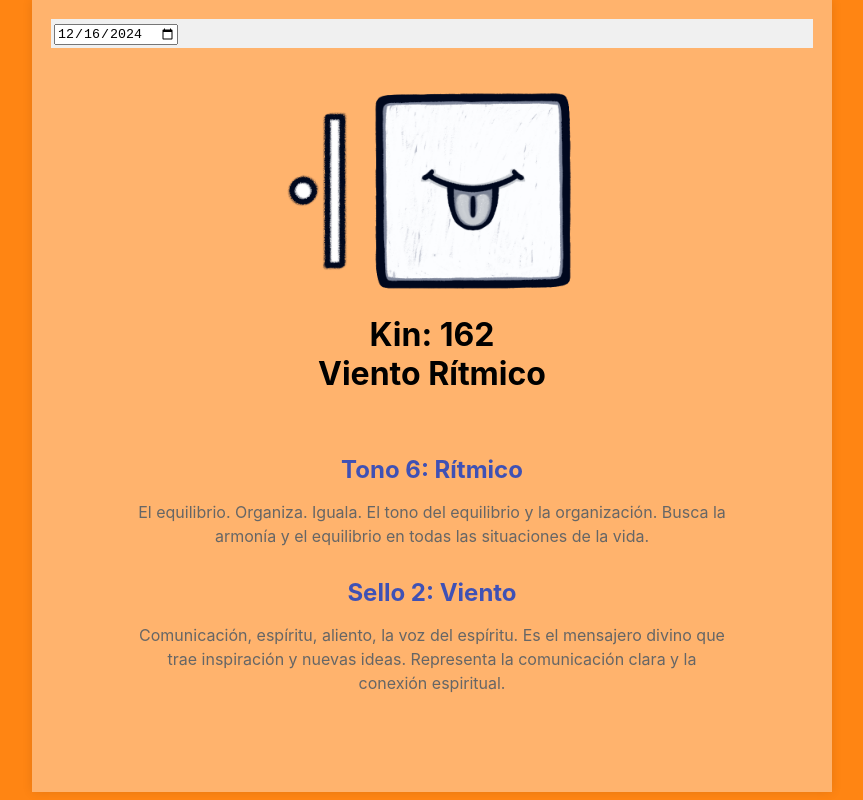
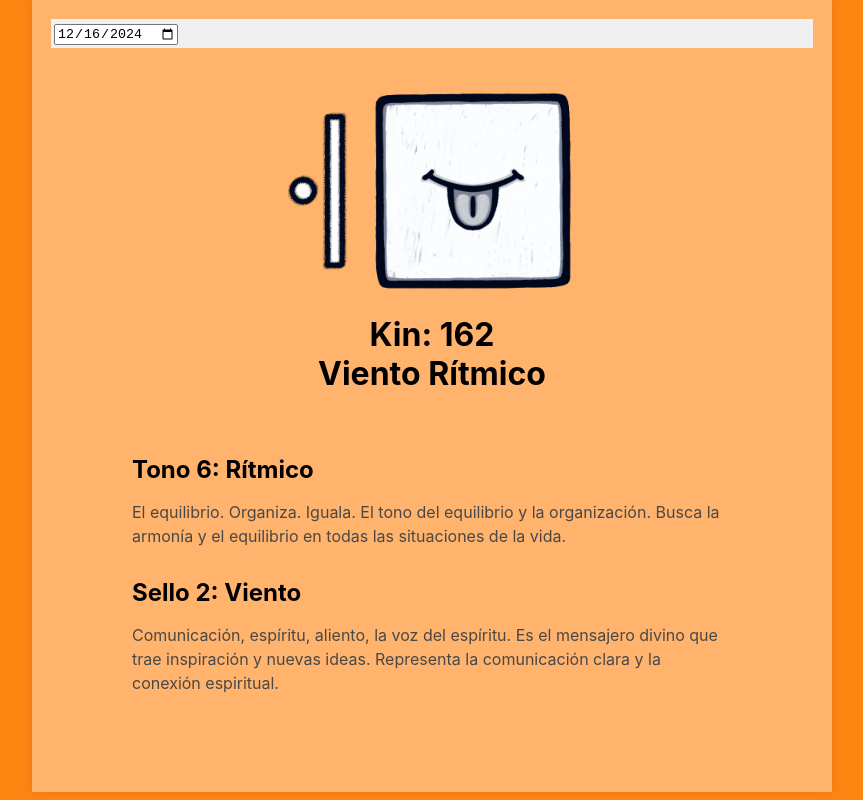
Before and after one commit to LihueMaidanaAvaca/KinAppReactBeta, a React (Create React App) app: page / in a window 1280 px wide. Shown: the whole page, without its empty margins (208-1071 px from the left). Built offline with nearby package versions, Linux system fonts and the light colour scheme.

Commit message:
arreglos texto

```diff
--- a/src/pages/HomePage.tsx
+++ b/src/pages/HomePage.tsx
@@ -42,21 +42,21 @@ function HomePage({ selectedDate }: HomePageProps) {
 
       {/* Mostrar info detallada de tono y sello */}
       {kinInfo && (
-        <div style={{ textAlign: 'center', maxWidth: '600px', margin: '0 auto', padding: '20px' }}>
+        <div style={{ textAlign: 'left', maxWidth: '600px', margin: '0 auto', padding: '20px' }}>
           <div style={{ marginBottom: '30px' }}>
-            <h2 style={{ color: '#3f51b5', marginBottom: '10px' }}>
+            <h2 style={{ marginBottom: '10px' }}>
               Tono {kinInfo.toneNumber}: {kinInfo.toneName}
             </h2>
-            <p style={{ fontSize: '16px', lineHeight: '1.5', color: '#666' }}>
+            <p style={{ fontSize: '16px', lineHeight: '1.5', color: '#484848ff' }}>
               {kinInfo.toneDescription}
             </p>
           </div>
 
           <div>
-            <h2 style={{ color: '#3f51b5', marginBottom: '10px' }}>
+            <h2 style={{ marginBottom: '10px' }}>
               Sello {kinInfo.sealNumber}: {kinInfo.sealName}
             </h2>
-            <p style={{ fontSize: '16px', lineHeight: '1.5', color: '#666' }}>
+            <p style={{ fontSize: '16px', lineHeight: '1.5', color: '#484848ff' }}>
               {kinInfo.sealDescription}
             </p>
           </div>
```
